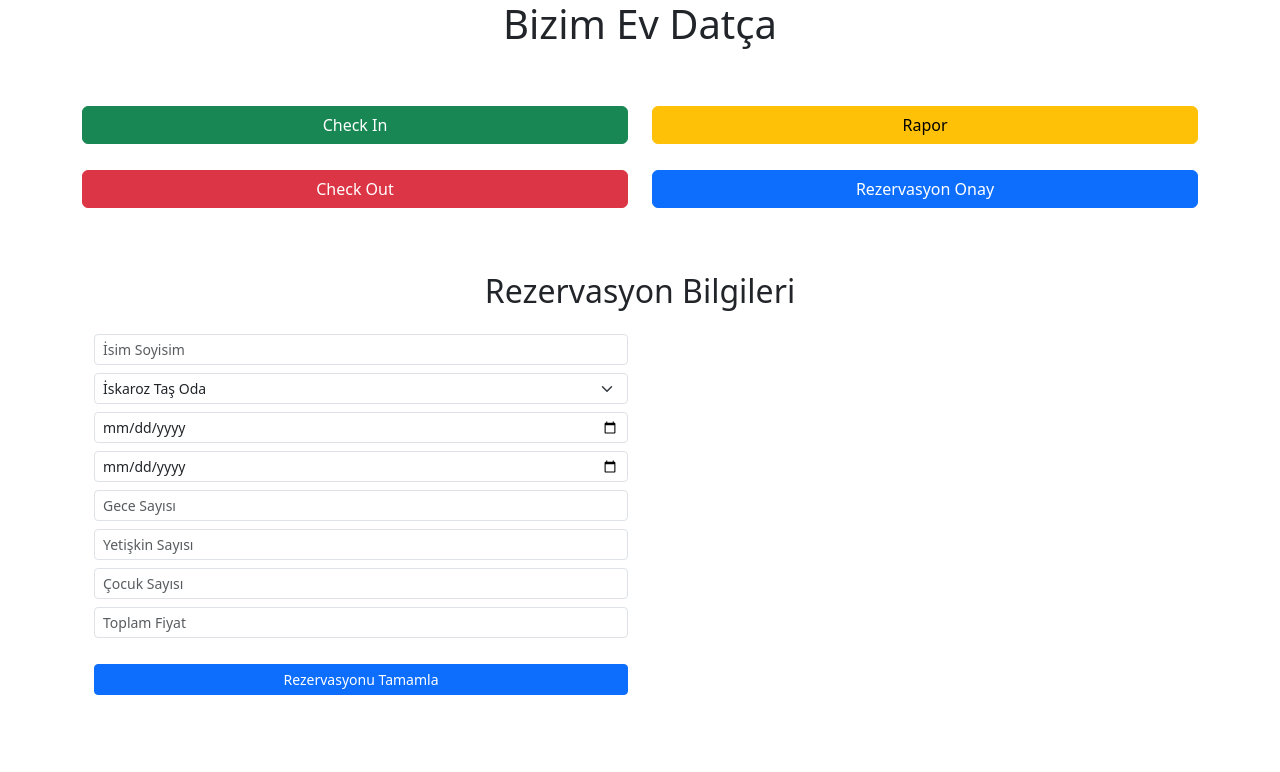
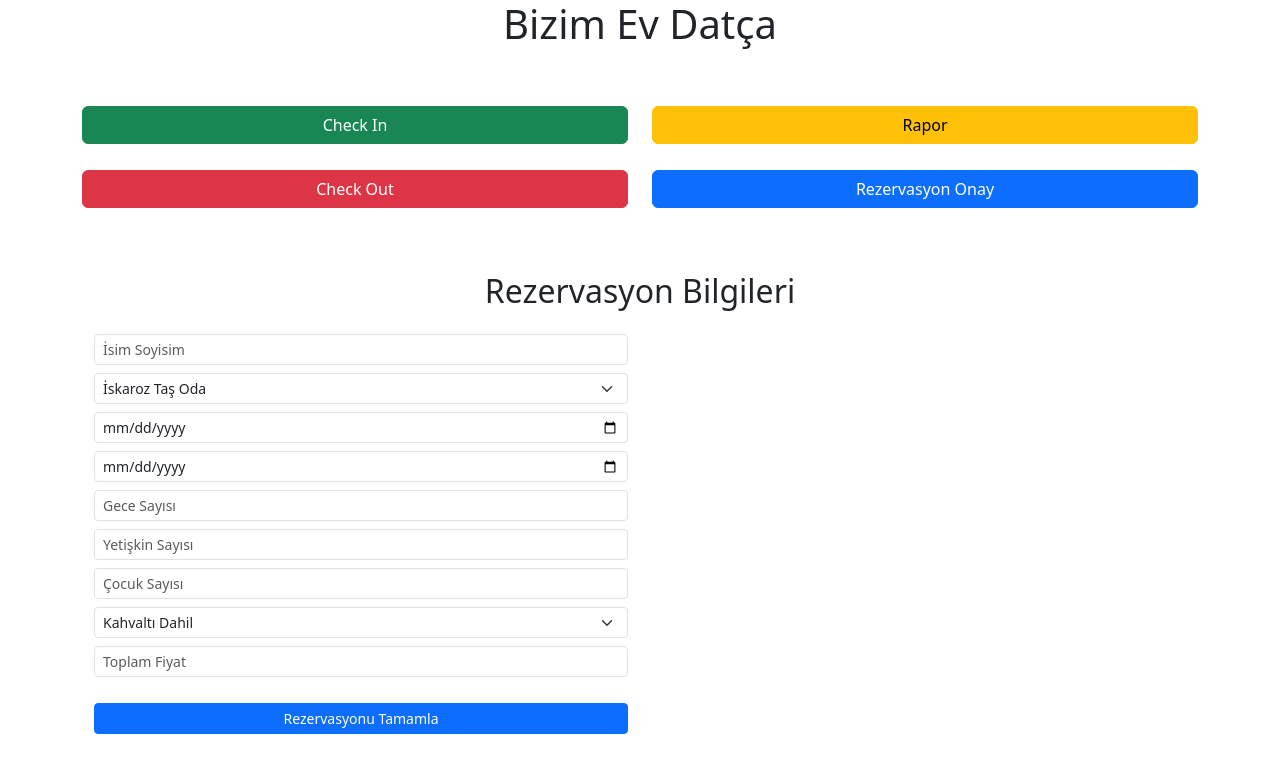
Before and after one commit to EmreYetis/easylator, a React (Create React App) app: page /reservation in a window 1280 px wide. Shown: the top 772 px of the page. Built offline with nearby package versions, Linux system fonts and the light colour scheme.

Commit message:
Update ReservationConfirmation.js

```diff
--- a/src/pages/ReservationConfirmation.js
+++ b/src/pages/ReservationConfirmation.js
@@ -47,7 +47,6 @@ const ReservationConfirmation = () => {
 - ${adults} Yetişkin
 ${childrenSummary}- ${mealPlan}
 - Toplam Fiyat: ${totalPrice} ₺
--${setMealPlan}
     `.trim(); // Boşlukları kaldırmak için trim kullanıyoruz.
 
     setReservationSummary(summary);
@@ -140,6 +139,17 @@ ${childrenSummary}- ${mealPlan}
                 required
               />
             </div>
+            <div className="mb-2">
+              <select
+                className="form-select form-select-sm"
+                value={mealPlan}
+                onChange={(e) => setMealPlan(e.target.value)}
+              >
+                <option value="Kahvaltı Dahil">Kahvaltı Dahil</option>
+                <option value="Sadece Oda">Sadece Oda</option>
+
+              </select>
+            </div>
             <div className="mb-3">
               <input
                 type="text"
```
